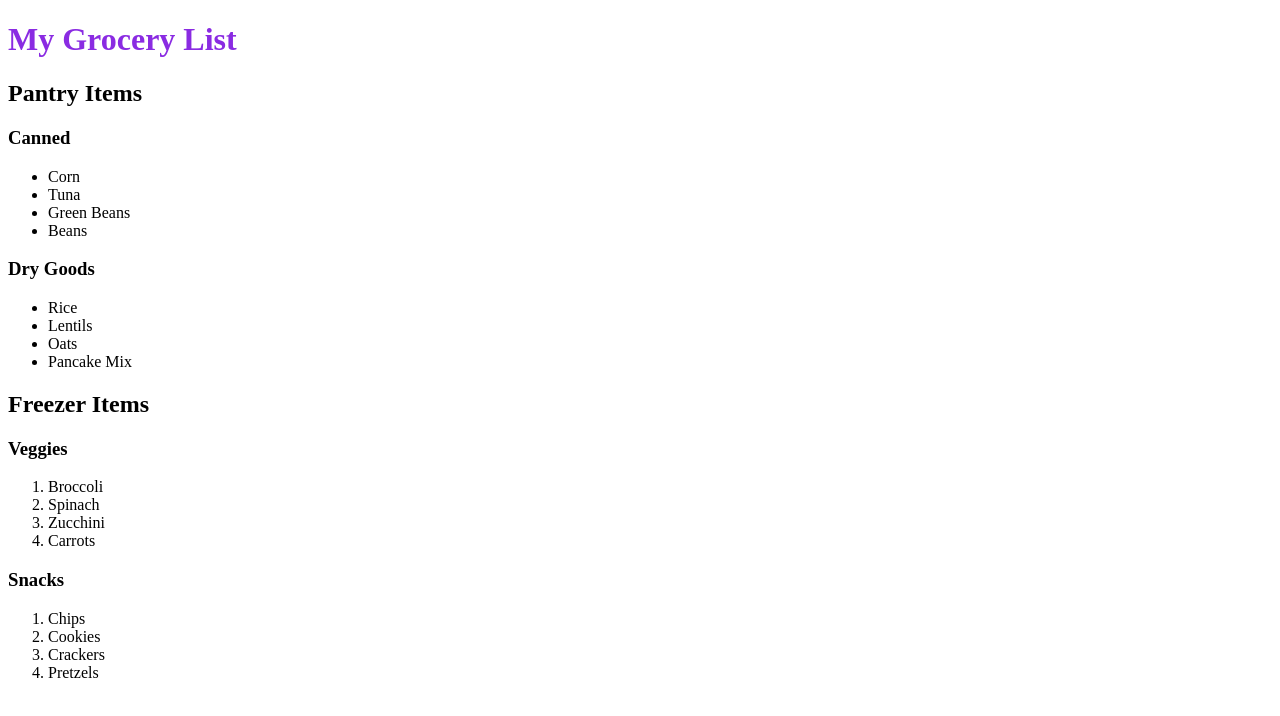
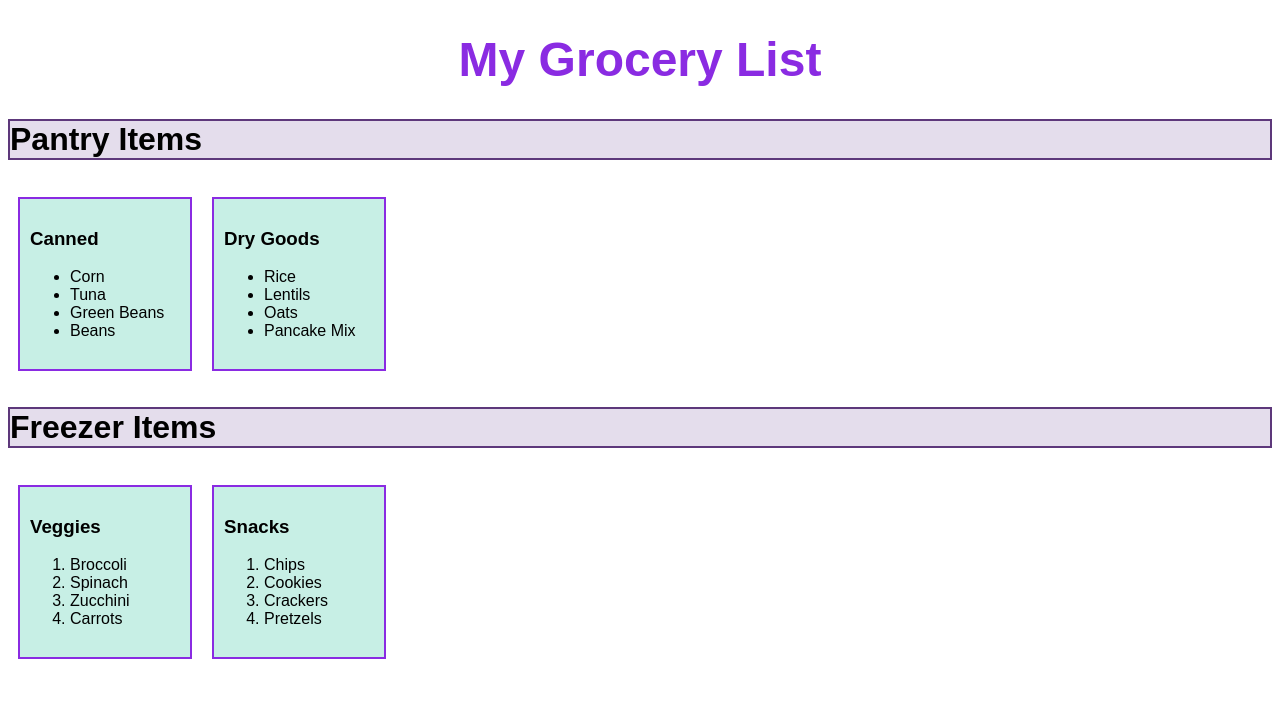
Before and after one commit to ocable/groceryList06, a plain HTML site: page index.html in a window 1280 px wide. Drawn offline with Linux system fonts and the light colour scheme.

Commit message:
Added css styling to all elements

```diff
--- a/index.html
+++ b/index.html
@@ -11,16 +11,18 @@
     <h1>My Grocery List</h1>
 
     <h2>Pantry Items</h2>
-
+    <section>
+    <article>
         <h3>Canned</h3>
-            <section>
             <ul>
                 <li>Corn</li>
                 <li>Tuna</li>
                 <li>Green Beans</li>
                 <li>Beans</li>
             </ul>
+    </article>
 
+            <article>
             <h3>Dry Goods</h3>
                 <ul>
                     <li>Rice</li>
@@ -28,11 +30,13 @@
                     <li>Oats</li>
                     <li>Pancake Mix</li>
                 </ul>
+            </article>
         </section>
 
 
     <h2>Freezer Items</h2>
     <section>
+        <article>
             <h3>Veggies</h3>
                 <ol>
                     <li>Broccoli</li>
@@ -40,7 +44,8 @@
                     <li>Zucchini</li>
                     <li>Carrots</li>
                 </ol>
-
+        </article>
+        <article>
             <h3>Snacks</h3>
                 <ol>
                     <li>Chips</li>
@@ -48,8 +53,7 @@
                     <li>Crackers</li>
                     <li>Pretzels</li>
                 </ol>
+         </article>
     </section>
-
-
 </body>
 </html>
--- a/style.css
+++ b/style.css
@@ -1,4 +1,31 @@
+body {
+    font-family: 'Montserrat', sans-serif;
+}
+
 h1 {
     color: blueviolet;
+    text-align: center;
+    font-size: 3rem;
+}
 
+h2 {
+    background-color: rgb(228, 221, 236);
+    border: 2px solid ;
+    border-color: rgb(93, 56, 123);
+    font-size: 2rem;
 }
+
+article {
+    background-color: rgb(199, 239, 229);
+    border: 2px solid ;
+    border-color: blueviolet;
+    width: 150px;
+    height: 150px;
+    padding: 10px;
+    margin: 10px;
+}
+
+section {
+    display: inline-flex;
+    justify-content: flex-start;
+}
```
Lines whose indentation alone changed are shown as unchanged.
